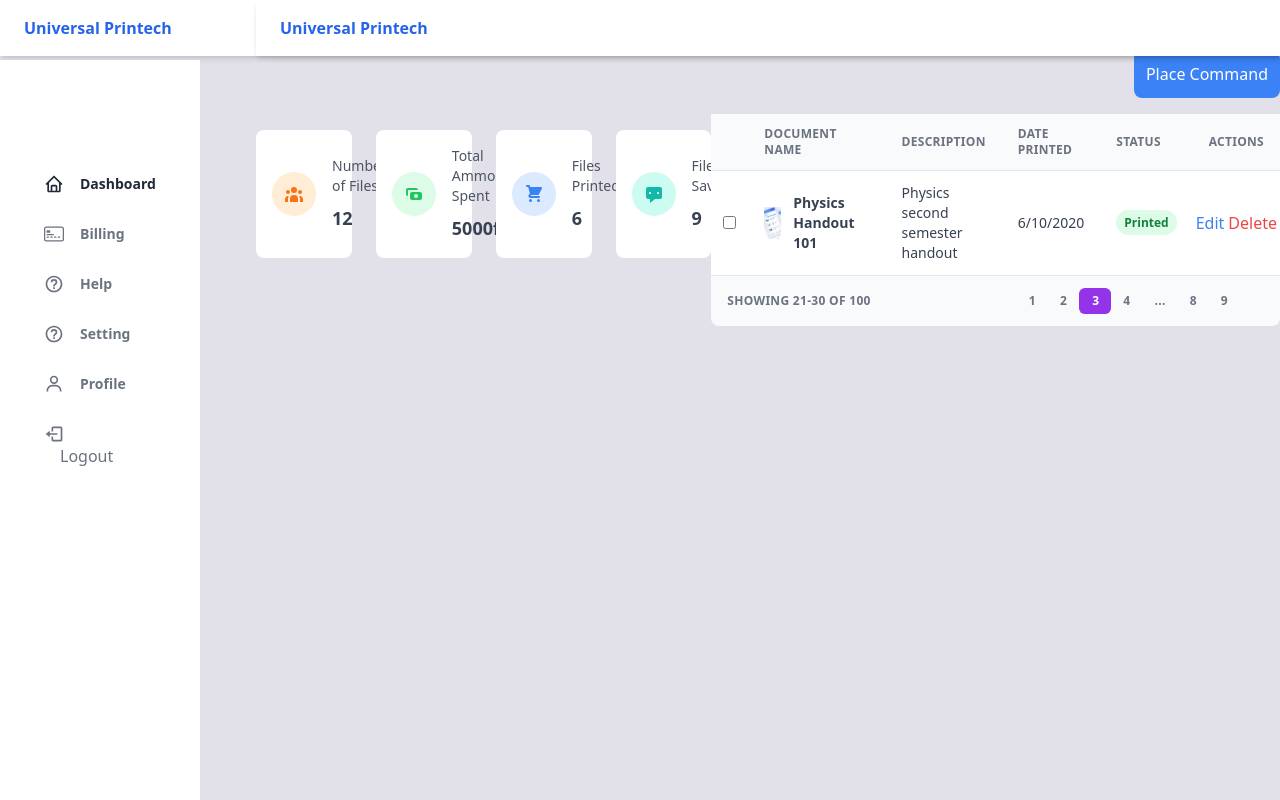
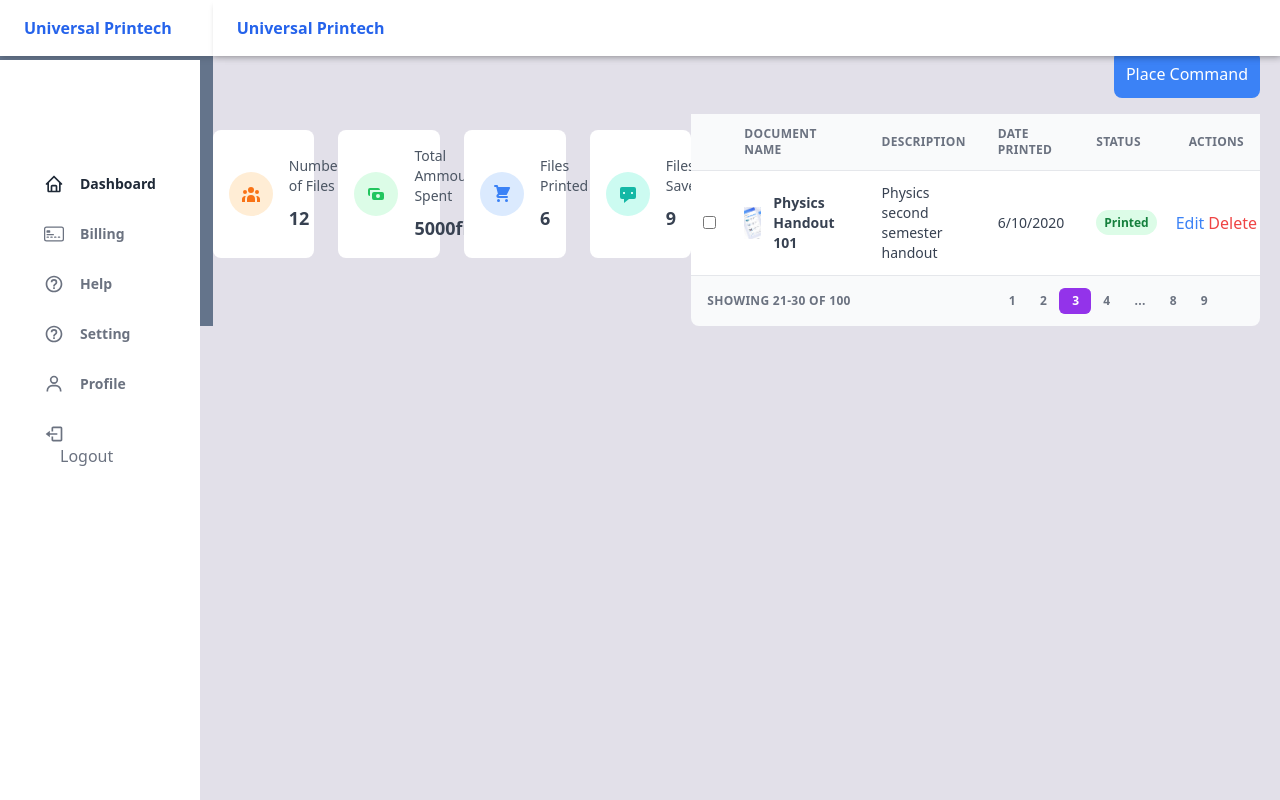
Before and after one commit to tambuaevaristus/cimfest-hack, a Next.js app: page /home in a window 1280 px wide. Built offline with nearby package versions, Linux system fonts and the light colour scheme.

Commit message:
Admin dashe board

```diff
--- a/components/Layout.tsx
+++ b/components/Layout.tsx
@@ -17,11 +17,11 @@ export default function Layout({ children }: any) {
         {router.asPath === "/signin" || router.asPath === "/signup" ? (
           <></>
         ) : (
-          <div className="lg:w-1/4">
+          <div className="lg:w-1/5 bg-slate-500">
             <Sidebar isNavOpen={isNavOpen} />
           </div>
         )}
-        <div className=" container mx-auto mt-[50px]">{children}</div>
+        <div className=" container mx-auto pr-5 mt-[50px]">{children}</div>
       </div>
     </div>
   );
--- a/components/Sidebar.tsx
+++ b/components/Sidebar.tsx
@@ -13,7 +13,7 @@ export default function Sidebar({ isNavOpen }: any) {
   const userInfo = useSelector((state: RootState) => state.user);
   const role: string = "admin";
   return (
-    <div>
+    <div className="">
       <div className={isNavOpen ? "block lg:block" : "lg:block hidden"}>
         <div className="fixed left-0 mt-[60px] z-20 p-5 h-screen overflow-y-auto bg-white md:block">
           <div className="py-2 text-gray-500 dark:text-gray-400">
```
